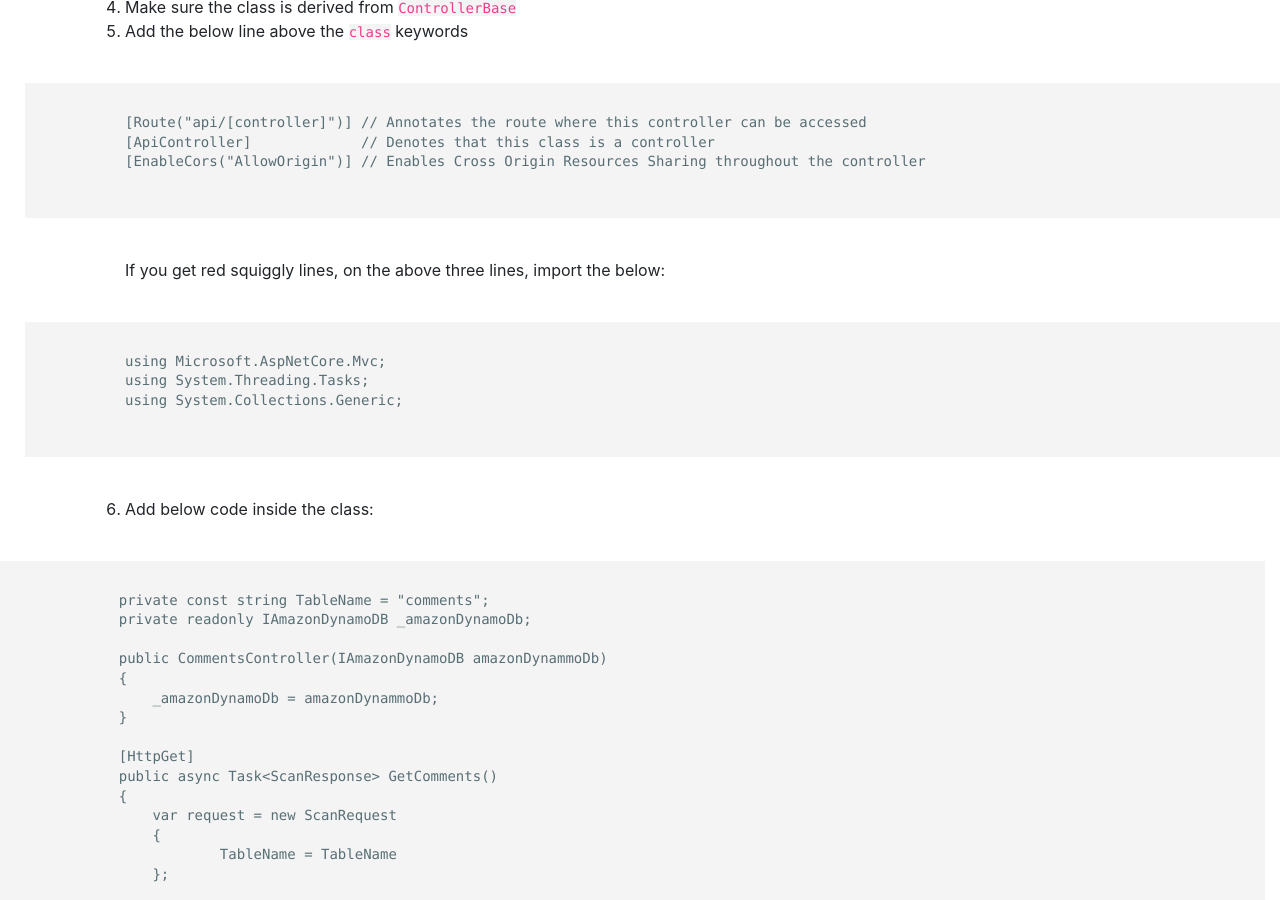
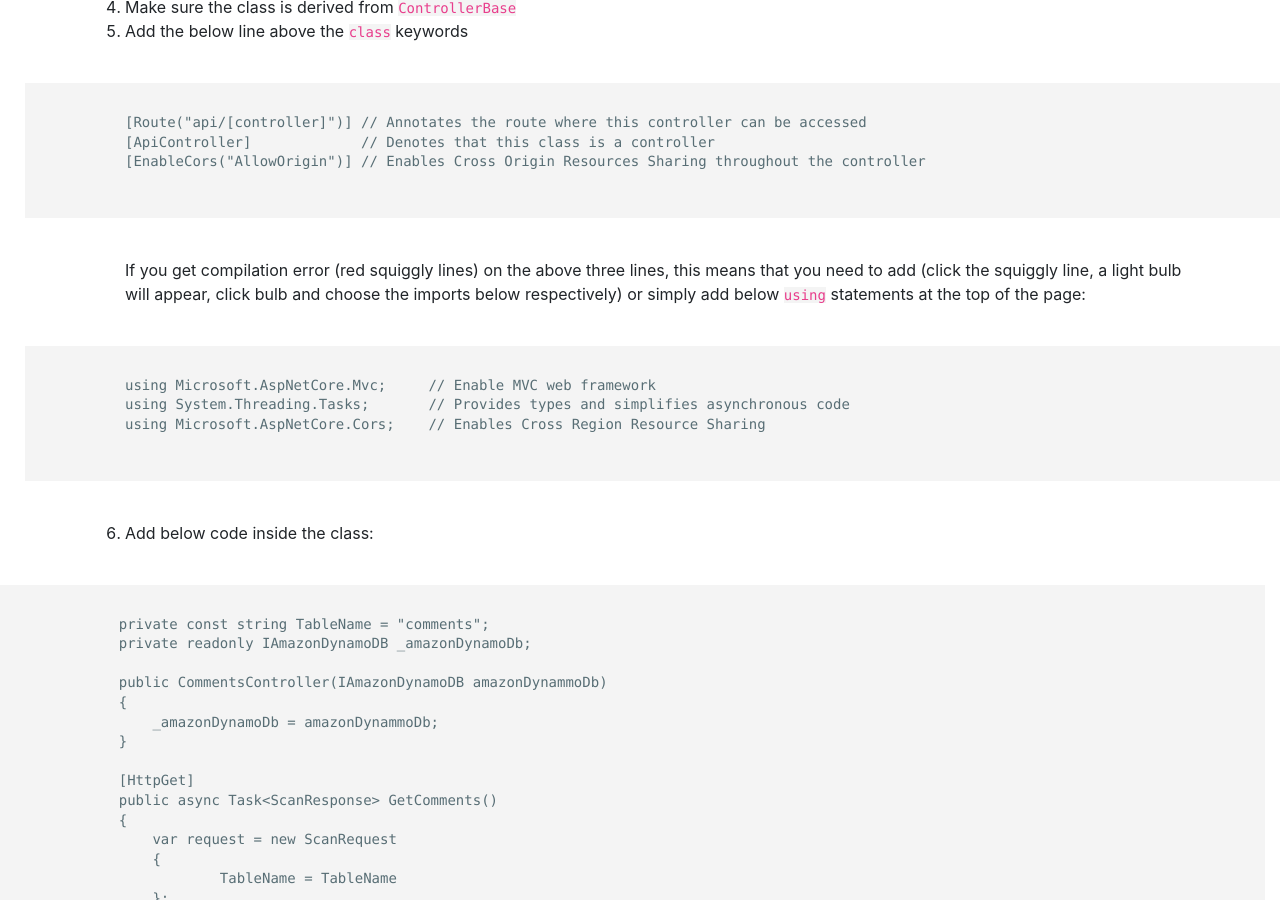
Before and after one commit to zainafzal88/blog, a Jekyll site: the page built from _posts/2020-08-30-commenting-system-blog.md, in a window 1280 px wide and 900 px high, scrolled down 9401 px. Built offline with Jekyll 4.4.1, drawn with Linux system fonts in a browser that asks for light colours.

Commit message:
further-blog-review-improvements

````diff
--- a/_posts/2020-08-30-commenting-system-blog.md
+++ b/_posts/2020-08-30-commenting-system-blog.md
@@ -239,11 +239,11 @@ After registering IAmazonDynamoDB in our application we are now in the position
 [ApiController]             // Denotes that this class is a controller
 [EnableCors("AllowOrigin")] // Enables Cross Origin Resources Sharing throughout the controller
 ```
-If you get red squiggly lines, on the above three lines, import the below:
+If you get compilation error (red squiggly lines) on the above three lines, this means that you need to add (click the squiggly line, a light bulb will appear, click bulb and choose the imports below respectively) or simply add below `using` statements at the top of the page:
 ```
-using Microsoft.AspNetCore.Mvc;
-using System.Threading.Tasks;
-using System.Collections.Generic;
+using Microsoft.AspNetCore.Mvc;     // Enable MVC web framework
+using System.Threading.Tasks;       // Provides types and simplifies asynchronous code
+using Microsoft.AspNetCore.Cors;    // Enables Cross Region Resource Sharing
 ```
 
 6. Add below code inside the class:
````
